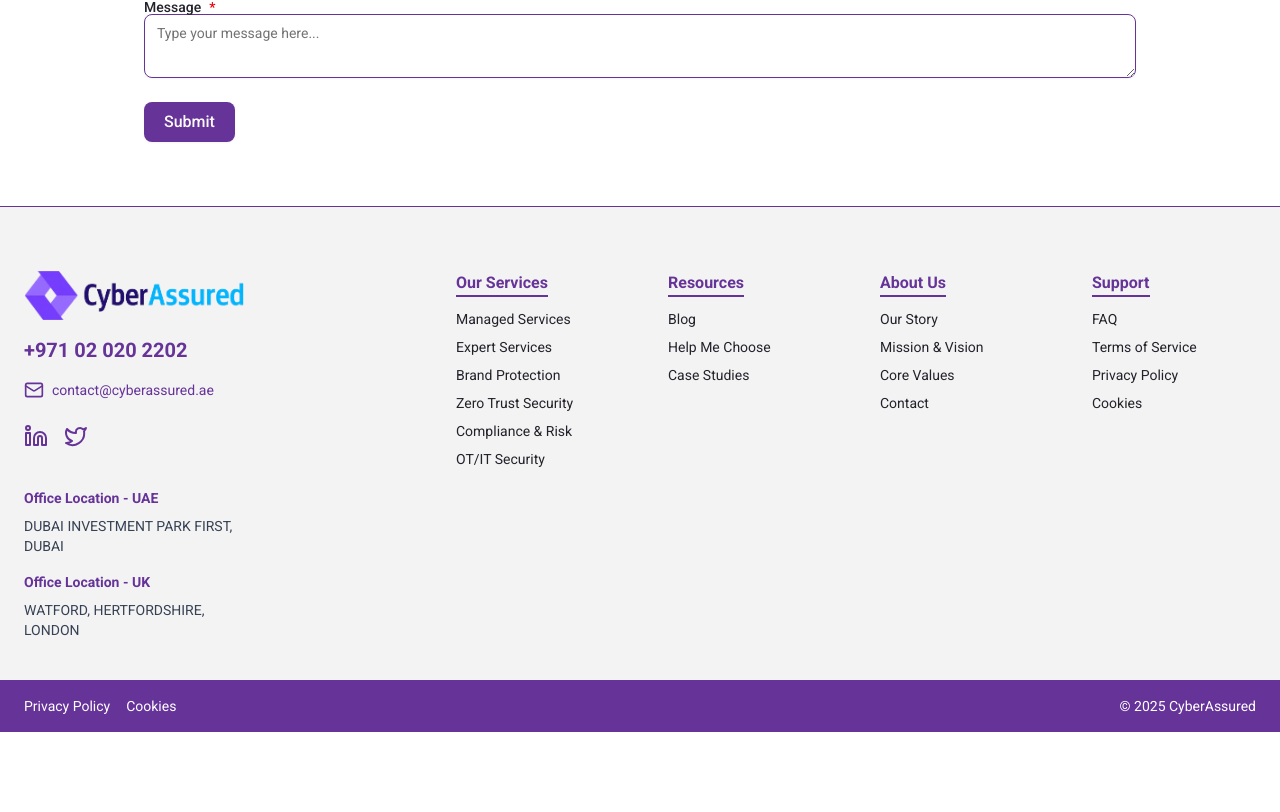
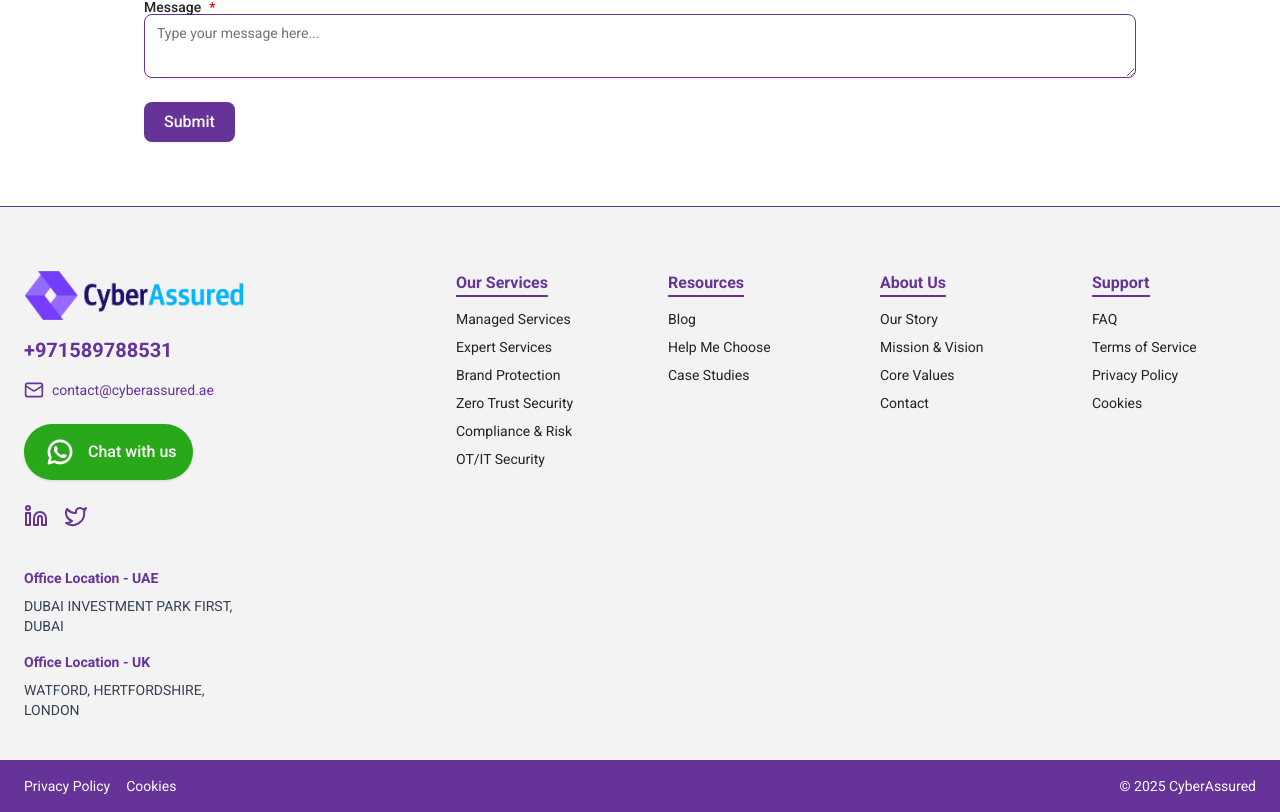
Before and after one commit to monoMonu/CyberAssured, a Next.js app: page /contact in a window 1280 px wide. Shown: the part 824-1636 px from the top of the page. Before the commit the page ends 1556 px from the top, so only its background shows below. Built offline with nearby package versions, Linux system fonts and the light colour scheme.

Commit message:
changes-1Jun-v2

```diff
--- a/app/globals.css
+++ b/app/globals.css
@@ -1,8 +1,13 @@
+@import url('https://fonts.googleapis.com/css2?family=Montserrat:wght@600;700&family=Roboto:wght@400;500&display=swap');
 @import "tailwindcss";
 @import "tw-animate-css";
 
 @custom-variant dark (&:is(.dark *));
 
+
+body {
+  font-family: 'Roboto', sans-serif;
+}
 
 @theme inline {
   --color-background: var(--background);
--- a/app/page.tsx
+++ b/app/page.tsx
@@ -19,7 +19,7 @@ export default function Home() {
             Intelligent Security Operations
           </h2>
           <p className="text-center md:text-xl text-lg text-muted-foreground my-6">
-            Enterprice-grade cybersecurity that combines AI-driven threat detection, risk based vulnerability management, and 24/7 monitoring -  all delivered at a price that makes sense for growing businesses.
+            Enterprise-grade cybersecurity that combines AI-driven threat detection, risk based vulnerability management, and 24/7 monitoring -  all delivered at a price that makes sense for growing businesses.
           </p>
           <div className="flex mt-10 justify-center gap-6 flex-wrap">
             <Link href={"/contact"}>
--- a/sections/Footer.tsx
+++ b/sections/Footer.tsx
@@ -20,14 +20,13 @@ const Footer = () => {
                 width={220}
                 className="object-contain"
               />
-
             </Link>
 
             <a
               href="tel:+971589788531"
               className="text-primary text-xl font-bold hover:text-secondary transition"
             >
-              +971 02 020 2202
+              +971589788531
             </a>
 
             <a
@@ -36,6 +35,23 @@ const Footer = () => {
             >
               <Mail size={20} />
               contact@cyberassured.ae
+            </a>
+
+            {/* ✅ WhatsApp Button */}
+            <a
+              href="https://wa.me/971589788531?text=Hello%20CyberAssured%20team%2C%20I'm%20interested%20in%20your%20services."
+              target="_blank"
+              rel="noopener noreferrer"
+              className="mt-2 inline-flex items-center gap-2 bg-[#29A819] text-white font-medium px-4 py-2 rounded-full shadow hover:bg-green-600 transition"
+            >
+              <Image
+                src="/whatsappIcon.png" // Place the icon in /public folder
+                alt="WhatsApp"
+                width={40}
+                height={40}
+                className="object-contain"
+              />
+              Chat with us
             </a>
 
             <div className="flex space-x-4 mt-2">
--- a/sections/HeroSec.tsx
+++ b/sections/HeroSec.tsx
@@ -1,31 +1,81 @@
 "use client";
 
-import React from "react";
+import React, { useEffect, useState } from "react";
+
+const messages = [
+  {
+    main: "ZERO TRUST-IDENTITY SECURITY FOR THE MODERN ENTERPRISE",
+    sub: "PROTECTING PRIVILEGED ACCESS AT SCALE WITH A CONVERGED IDENTITY PLATFORM TRUSTED BY 1500+ ORGANIZATIONS WORLDWIDE.",
+  },
+  {
+    main: "ADVANCED THREAT DETECTION FOR MODERN NETWORKS",
+    sub: "LEVERAGE AI-POWERED DEFENSES AGAINST REAL-TIME CYBER ATTACKS AND BREACHES.",
+  },
+  {
+    main: "ENDPOINT PROTECTION WITHOUT COMPROMISE",
+    sub: "SECURE DEVICES AT SCALE WHILE MAINTAINING PERFORMANCE AND PRODUCTIVITY.",
+  },
+  {
+    main: "SIMPLIFY IDENTITY MANAGEMENT AT SCALE",
+    sub: "CENTRALIZED CONTROL AND ACCESS GOVERNANCE FOR ALL USERS AND APPS.",
+  },
+  {
+    main: "UNIFY YOUR SECURITY POSTURE",
+    sub: "INTEGRATE ALL LAYERS OF IDENTITY AND ACCESS FOR MAXIMUM VISIBILITY.",
+  },
+];
 
 const HomeHeroBGSlider = () => {
+  const [current, setCurrent] = useState(0);
+
+  useEffect(() => {
+    const interval = setInterval(() => {
+      setCurrent((prev) => (prev + 1) % messages.length);
+    }, 5000);
+    return () => clearInterval(interval);
+  }, []);
+
   return (
     <section className="relative w-full h-screen sm:h-[60vh] md:h-[70vh] lg:h-[80vh] min-h-[400px] overflow-hidden">
-
-      {/* ✅ Desktop Video (visible on sm and larger) */}
+      {/* Background Video */}
       <video
-        src="/UpdatedBanner/Herovideo.mp4"
+        src="/UpdatedBanner/cubeBanner.mp4"
         autoPlay
         loop
         muted
         playsInline
-        className="absolute top-0 left-0 w-full h-full object-cover hidden sm:block"
+        className="absolute top-0 left-0 w-full h-full object-cover"
       />
 
-      {/* ✅ Mobile Video (visible below sm) */}
-      <video
-        src="/UpdatedBanner/SOC.mp4"
-        autoPlay
-        loop
-        muted
-        playsInline
-        className="absolute top-0 left-0 w-full h-full object-cover block sm:hidden"
-      />
-
+      {/* Right-Aligned Responsive Text */}
+      <div className="absolute inset-0 z-10 flex items-center justify-end bg-black/50 px-4 sm:px-8 md:px-12 lg:px-20">
+        <div className="w-full max-w-[600px] overflow-hidden">
+          <div
+            className="flex transition-transform duration-700 ease-in-out"
+            style={{ transform: `translateX(-${current * 100}%)` }}
+          >
+            {messages.map((msg, index) => (
+              <div
+                key={index}
+                className="flex-shrink-0 w-full text-right"
+              >
+                <h1
+                  className="text-lg sm:text-5xl md:text-5xl lg:text-5xl font-bold text-white leading-tight mb-4"
+                  style={{ fontFamily: "'Montserrat', sans-serif" }}
+                >
+                  {msg.main}
+                </h1>
+                <p
+                  className="text-sm sm:text-base md:text-lg text-gray-200"
+                  style={{ fontFamily: "'Roboto', sans-serif" }}
+                >
+                  {msg.sub}
+                </p>
+              </div>
+            ))}
+          </div>
+        </div>
+      </div>
     </section>
   );
 };
```
Also changed, not shown: public/whatsappIcon.png (added), 1 other file (tests, documents, lock files or other folders). Lines whose indentation alone changed are shown as unchanged.
